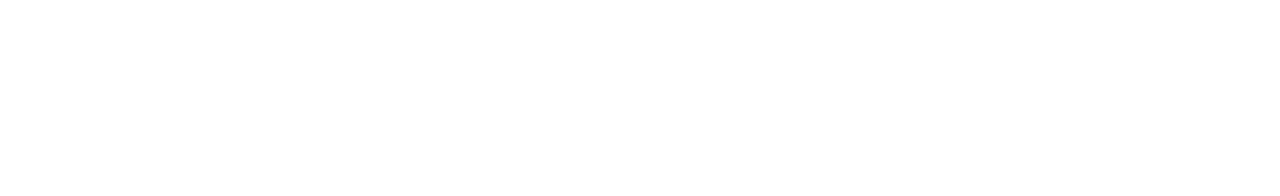
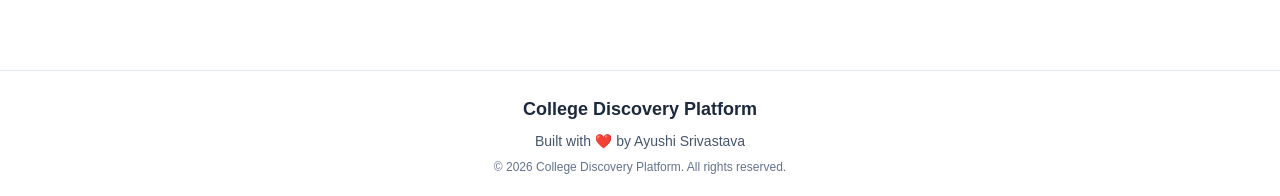
Before and after one commit to ayushi826/College-Discovery-Platform, a Next.js app: page / in a window 1280 px wide. Shown: the part 981-1177 px from the top of the page. Before the commit the page ends 987 px from the top, so only its background shows below. Built offline with nearby package versions, Linux system fonts and the light colour scheme.

Commit message:
added global footer

```diff
--- a/src/app/layout.tsx
+++ b/src/app/layout.tsx
@@ -11,9 +11,24 @@
     <html lang="en" suppressHydrationWarning>
       <body className="bg-white text-black dark:bg-black dark:text-white transition-colors duration-300">
         <Provider>
-          <Navbar />
-          {children}
-        </Provider>
+  <Navbar />
+
+  <main>{children}</main>
+
+  <footer className="mt-16 border-t border-slate-200 bg-white py-6 text-center dark:border-slate-700 dark:bg-slate-900">
+    <h2 className="text-lg font-semibold text-slate-800 dark:text-white">
+      College Discovery Platform
+    </h2>
+
+    <p className="mt-2 text-sm text-slate-600 dark:text-slate-300">
+      Built with ❤️ by Ayushi Srivastava
+    </p>
+
+    <p className="mt-2 text-xs text-slate-500 dark:text-slate-400">
+      © 2026 College Discovery Platform. All rights reserved.
+    </p>
+     </footer>
+      </Provider>
       </body>
     </html>
   );
--- a/src/app/page.tsx
+++ b/src/app/page.tsx
@@ -95,5 +95,7 @@
         </div>
       </section>
     </main>
+
+
   );
 }
```
